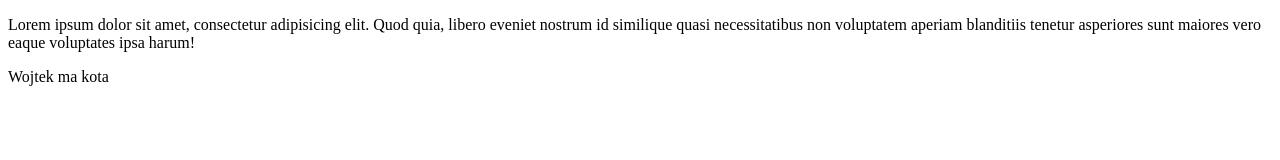
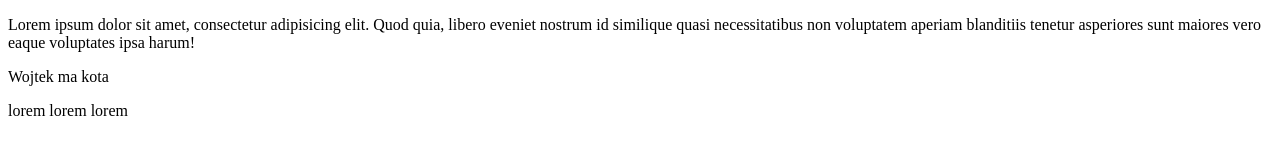
Before and after one commit to mrcnmllr/kurs, a plain HTML site: page index.html in a window 1280 px wide. Drawn offline with Linux system fonts and the light colour scheme.

Commit message:
dodanie trzeciego paragrafu

```diff
--- a/index.html
+++ b/index.html
@@ -6,5 +6,6 @@
 </head>
 <body>
 <p>Lorem ipsum dolor sit amet, consectetur adipisicing elit. Quod quia, libero eveniet nostrum id similique quasi necessitatibus non voluptatem aperiam blanditiis tenetur asperiores sunt maiores vero eaque voluptates ipsa harum!</p><p>Wojtek ma kota</p>
+<p>lorem lorem lorem</p>
 </body>
 </html>
```
